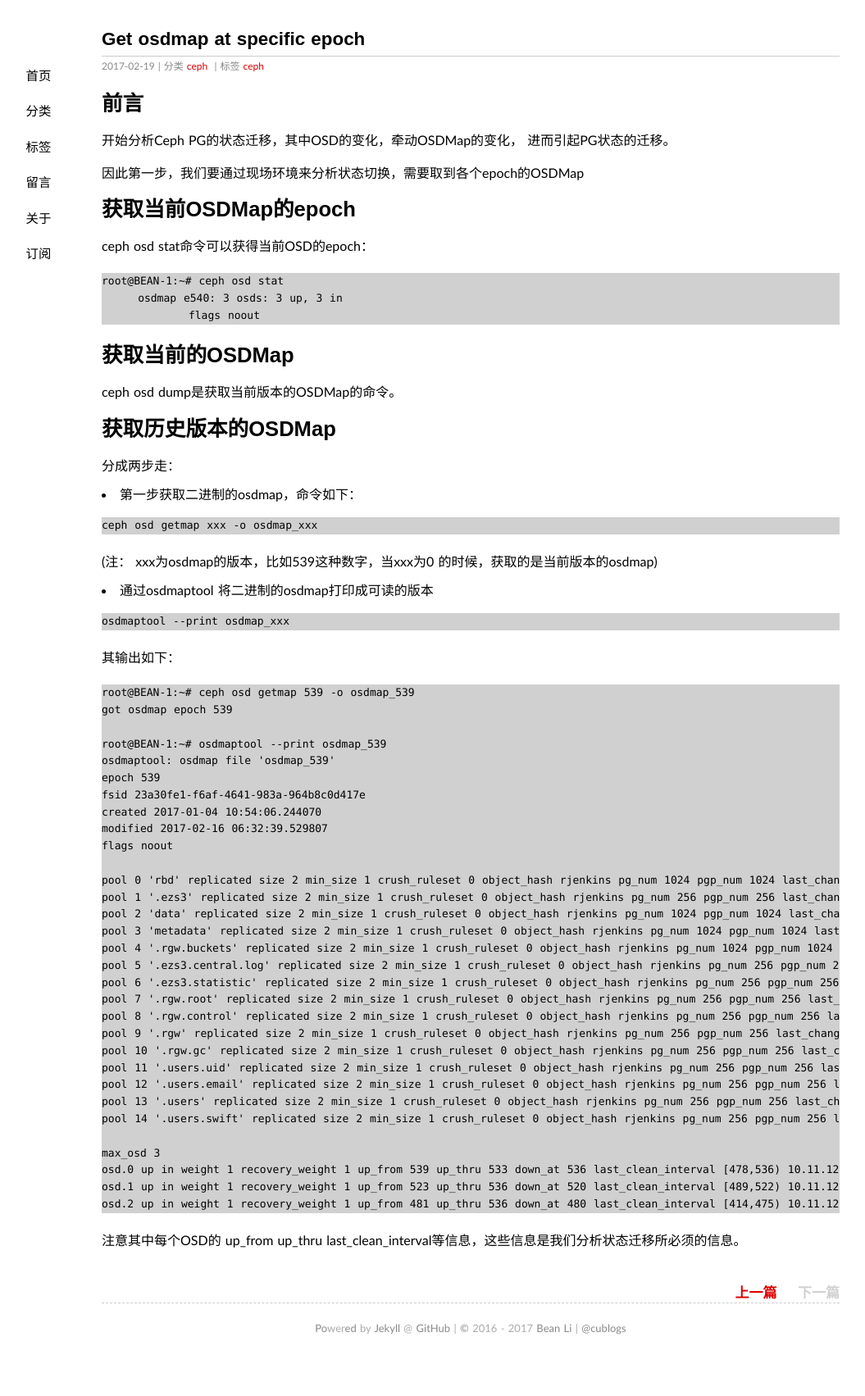
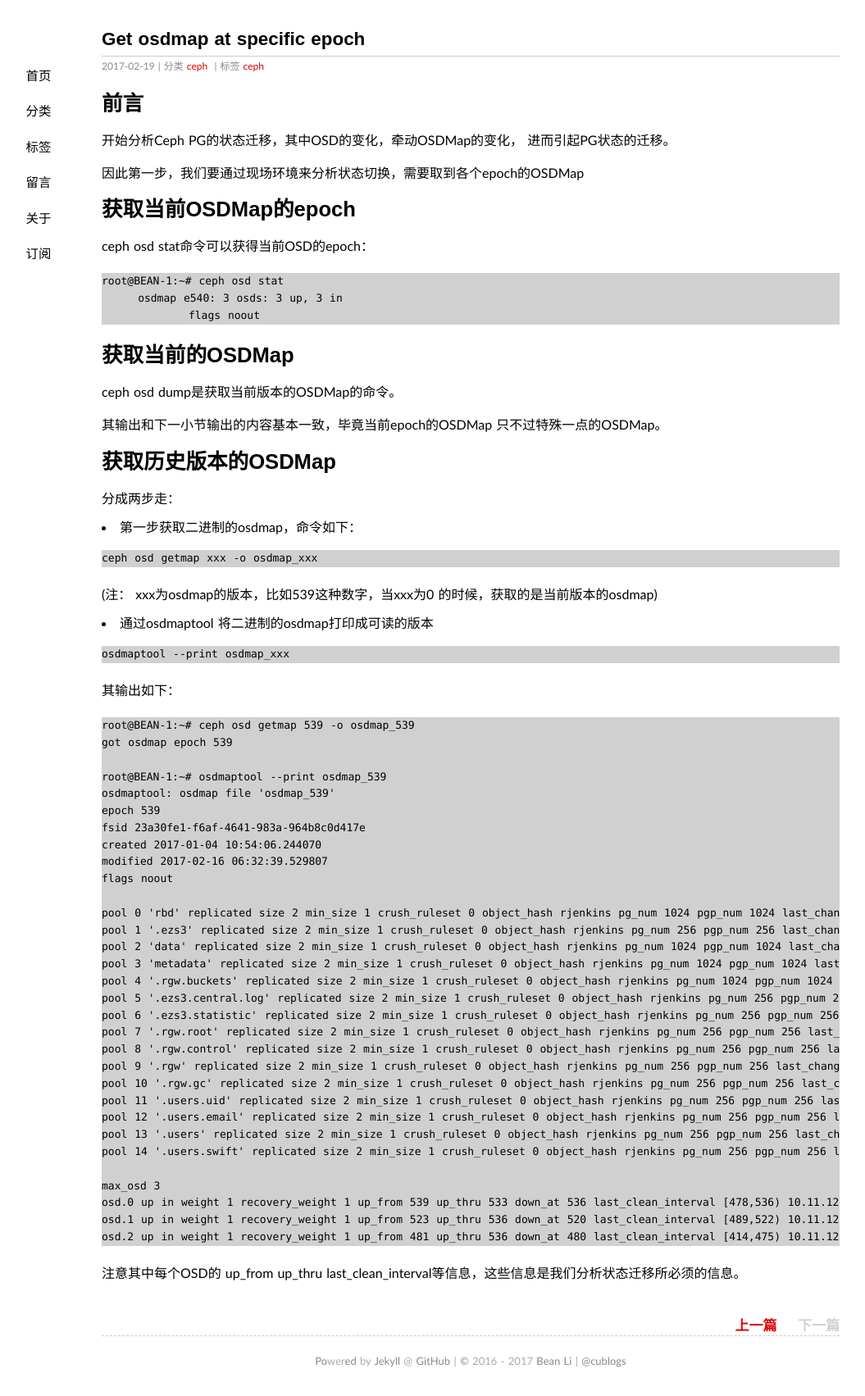
Before and after one commit to Bean-Li/Bean-Li.github.io, a Jekyll site: the page built from _posts/2017-02-19-ceph-get_osdmap.md, in a window 1280 px wide. Shown: the whole page at 82% size, without its empty margins (66-1121 px from the left). Built offline with Jekyll 4.4.1, drawn with Linux system fonts in a browser that asks for light colours; some web fonts are replaced; before the commit the page ends 1663 px from its top, so only the background shows below that.

Commit message:
fix get osdmap

```diff
--- a/_posts/2017-02-19-ceph-get_osdmap.md
+++ b/_posts/2017-02-19-ceph-get_osdmap.md
@@ -27,6 +27,8 @@ root@BEAN-1:~# ceph osd stat
 # 获取当前的OSDMap
 
 ceph osd dump是获取当前版本的OSDMap的命令。
+
+其输出和下一小节输出的内容基本一致，毕竟当前epoch的OSDMap 只不过特殊一点的OSDMap。
 
 # 获取历史版本的OSDMap
 
```
